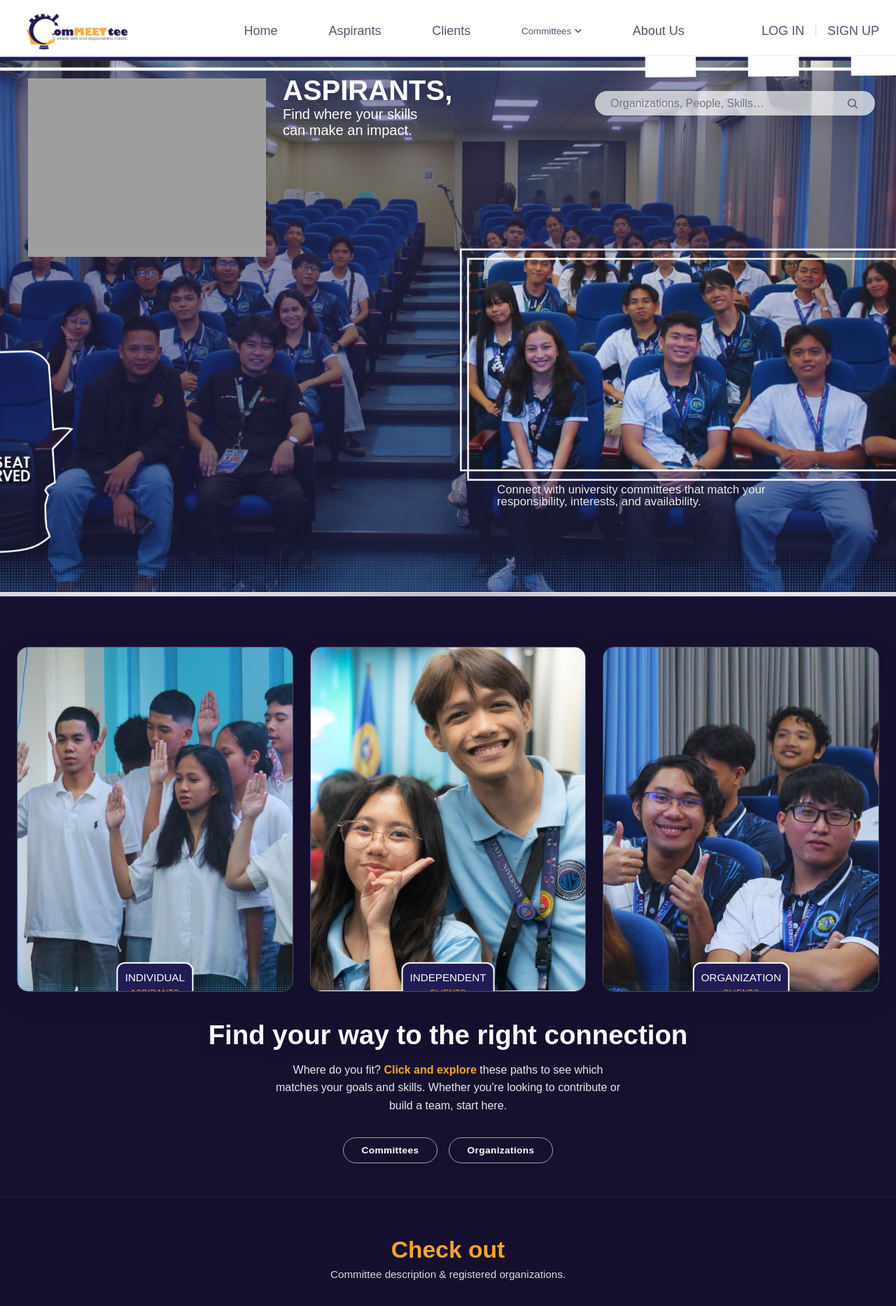
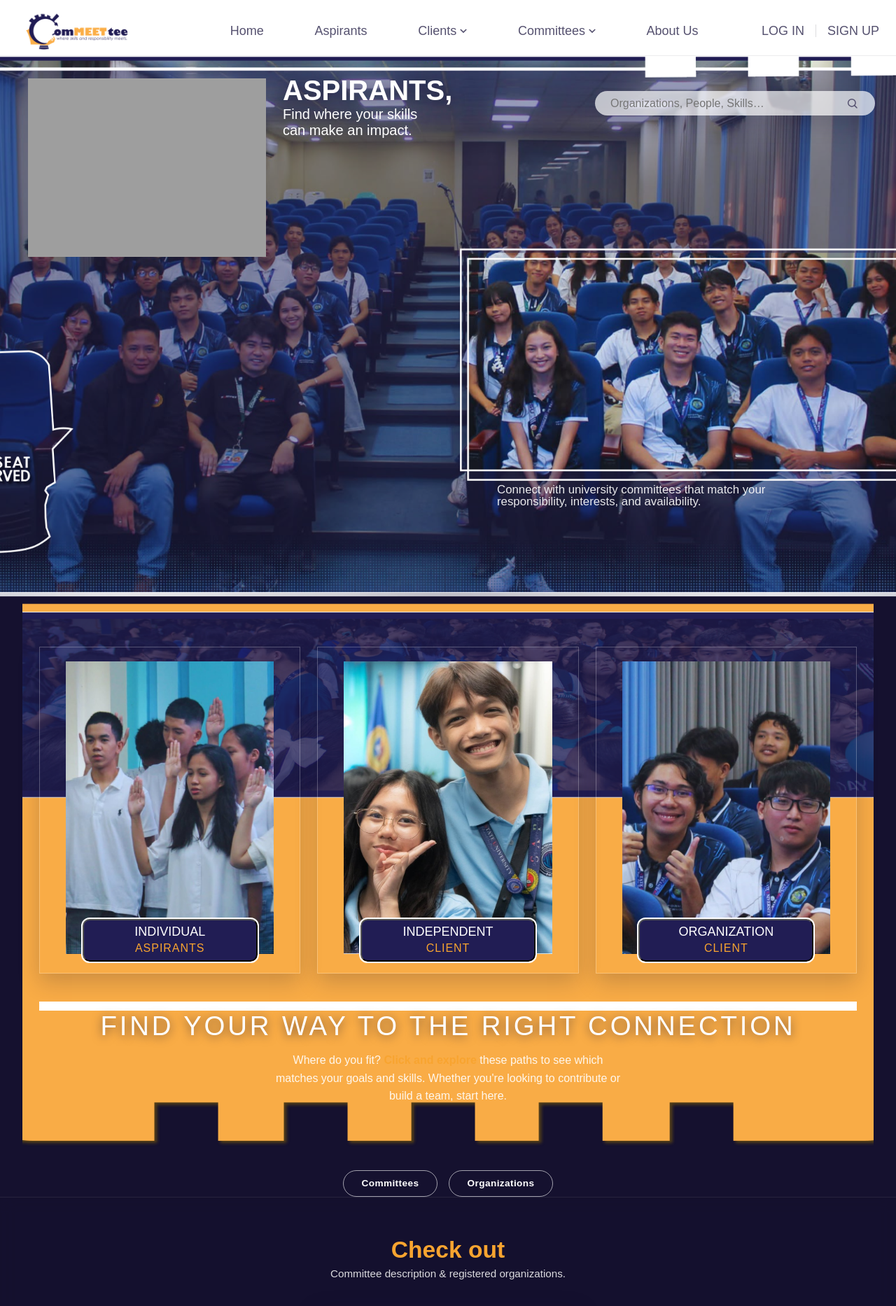
Before and after one commit to AraX23/webdev, a PHP site: page / in a window 1280 px wide. Shown: the top 1866 px of the page at 70% size. Run offline with PHP 8.4, Linux system fonts and the light colour scheme; some web fonts are replaced; grey boxes are pictures that could not be loaded.

Commit message:
Second Section and Descriptions

```diff
--- a/index.php
+++ b/index.php
@@ -23,16 +23,23 @@
             <ul>
                 <li><a href="#top" class="nav-pill">Home</a></li>
                 <li><a href="#aspirants" class="nav-pill" aria-expanded="false">Aspirants</a></li>
-                <li><a href="#clients" class="nav-pill">Clients</a></li>
+
                 <li class="has-dropdown">
-                <button class="nav-pill" aria-expanded="false">Committees <svg class="chev" viewBox="0 0 12 8" width="10" height="7"><path d="M1 1l5 5 5-5" stroke="currentColor" stroke-width="2" fill="none"/></svg></button>
+                <button class="nav-pill nav-pill-size" aria-expanded="false">Clients <svg class="chev" viewBox="0 0 12 8" width="10" height="7"><path d="M1 1l5 5 5-5" stroke="currentColor" stroke-width="2" fill="none"/></svg></button>
+                <ul class="dropdown">
+                        <li><a href="#">All Clients</a></li>
+                        <li><a href="#">Independent Clients</a></li>
+                        <li><a href="#">Organization Client</a></li>
+                    </ul>
+                </li>
+
+                <li class="has-dropdown">
+                <button class="nav-pill nav-pill-size" aria-expanded="false">Committees <svg class="chev" viewBox="0 0 12 8" width="10" height="7"><path d="M1 1l5 5 5-5" stroke="currentColor" stroke-width="2" fill="none"/></svg></button>
                     <ul class="dropdown">
                         <li><a href="#">Technicals</a></li>
                         <li><a href="#">Decorations</a></li>
                         <li><a href="#">Logistics</a></li>
                         <li><a href="#">Documentation</a></li>
-                        <li><a href="#">Marketing</a></li>
-                        <li><a href="#">Finance</a></li>
                     </ul>
                 </li>
                 <li><a href="#about" class="nav-pill">About Us</a></li>
@@ -82,38 +89,56 @@
             </button>
         </form>
     </div>
-
 </section>
 
 <!-- ============ CATEGORIES ============ -->
 <section class="categories" id="aspirants">
     <div class="categories-grid">
+
+<!-- ============ individual picture cards ============ -->
         <div class="category-card" style="--i:0">
             <img src="assets/category-individual.jpg" alt="Individual Aspirants">
-                 <span class="category-tag">INDIVIDUAL<br><small>ASPIRANTS</small></span>
+                <button class="category-tag" type="button" onclick="location.href='#aspirants-individual'">
+                    INDIVIDUAL<br><small>ASPIRANTS</small>
+                </button>
             </div>
-        <div class="category-card" style="--i:1">
+
+        <div class="category-card" style="--i:1" >
             <img src="assets/category-independent.jpg" alt="Independent Clients">
-            <span class="category-tag">INDEPENDENT<br><small>CLIENTS</small></span>
+                <button class="category-tag" type="button" onclick="location.href='#independent-client'">
+                    INDEPENDENT<br><small>CLIENT</small>
+                </button>
             </div>
+
         <div class="category-card" style="--i:2">
             <img src="assets/category-organization.jpg" alt="Organization Clients">
-            <span class="category-tag">ORGANIZATION<br><small>CLIENTS</small></span>
+                <button class="category-tag" type="button" onclick="location.href='#aspirants-individual'">
+                    ORGANIZATION<br> <small>CLIENT</small>
+                </button>
             </div>
     </div>
 
+<!-- ============ thin square below the cards ============ -->
     <div class="categories-copy">
-        <h2>Find your way to the right connection</h2>
-        <p>Where do you fit? <strong>Click and explore</strong> these paths to see which matches your goals and skills. Whether you're looking to contribute or build a team, start here.</p>
+
+<!-- ============ engaging text ============ -->
+        <div class="thin-square"></div>
+            <h2>FIND YOUR WAY TO THE RIGHT CONNECTION </h2>
+                <p>Where do you fit?
+                    <strong> Click and explore</strong>
+                    these paths to see which matches your goals and skills. Whether you're looking to contribute or build a team, start here.
+                </p>
         </div>
+</section>
 
+<!-- ============ COMMITTEES CAROUSEL ============ -->
+
+<!-- ============ choices for carousel ============ -->
     <div class="categories-links">
         <a href="#committees" class="pill-link">Committees</a>
         <a href="#" class="pill-link">Organizations</a>
     </div>
-</section>
 
-<!-- ============ COMMITTEES CAROUSEL ============ -->
 <section class="carousel-section" id="committees">
     <p class="carousel-kicker">Check out</p>
     <p class="carousel-subtext">Committee description &amp; registered organizations.</p>
--- a/style.css
+++ b/style.css
@@ -113,6 +113,10 @@ button { font-family: inherit; cursor: pointer; }
 .primary-nav { flex: 1; display: flex; justify-content: center; }
 .primary-nav > ul { display: flex; align-items: center; gap: 0.25rem;}
 
+.nav-pill-size {
+    font-size: 18px;
+}
+
 .nav-pill {
     display: inline-flex;
     align-items: center;
@@ -220,12 +224,12 @@ button { font-family: inherit; cursor: pointer; }
 
 /* =========================== HERO =========================== */
 .hero {
-    position: relative; /* fixes the scrim bug */
+    position: relative;
     background-image: url('assets/hero-bg.png');
     background-size: cover;
     background-position: center;
     background-repeat: no-repeat;
-    display: flex;
+    display: block;
     min-height:780px;
     align-items: flex-start;
     justify-content: flex-start;
@@ -375,7 +379,9 @@ button { font-family: inherit; cursor: pointer; }
     transition-delay: calc(var(--i, 0) * 0.08s);
 }
 .category-card.is-visible,
-.testimonial-card.is-visible { opacity: 1; transform: translateY(0); }
+.testimonial-card.is-visible { opacity: 3; transform: translateY(0); border-radius: 0px;
+}
+
 
 /* =========================== CTA STRIP =========================== */
 .cta-strip {
@@ -444,11 +450,21 @@ button { font-family: inherit; cursor: pointer; }
 /* =========================== CATEGORIES =========================== */
 .categories {
     position: relative;
-    max-width: 1280px;
+    width: 95%;
     margin: 0 auto;
+    background-image: url('assets/category-bg.png');
+    background-size: cover;
+    background-position: center;
+    background-repeat: no-repeat;
+    display: block;
+    align-items: center;
+    justify-content: center;
+    min-height: 780px;
     padding: 4rem 1.5rem 3rem;
     text-align: center;
+
 }
+
 .categories-grid {
     display: grid;
     grid-template-columns: repeat(3, 1fr);
@@ -465,42 +481,62 @@ button { font-family: inherit; cursor: pointer; }
     border: 1px solid rgba(255,255,255,0.25);
 }
 .category-card img {
-    width: 100%;
-    height: 100%;
+    width: 80%;
+    height: 90%;
+    margin-top: 20px;
     object-fit: cover;
-    display: block;
+    display: sticky;
     transition: transform 0.4s ease;
+
 }
-.category-card:hover img { transform: scale(1.06); }
+.category-card:hover img {
+    transform: scale(1.06);
+}
 
 .category-tag {
     position: absolute;
-    z-index:1;
+    cursor: pointer;
     left: 50%;
     bottom: 1rem;
-    transform: translateX(-50%) translateY(60%);
+    width: 250px;
+    padding: 5px;
+    line-height: 1.3;
+    color: var(--white);
     background: var(--navy);
-    color: var(--white);
+    font-size: 18px;
     font-family: var(--font-body);
     font-weight: var(--font-weight);
-    font-size: 0.95rem;
-    line-height: 1.3;
-    padding: 10px;
     border-radius: 10px;
     outline: 2px solid var(--white);
-    white-space: nowrap;
-    box-shadow: 20px 30px 20px rgba(21,17,47,0.4);
+    white-space: nowrap; /*para daw dili mo break ang text*/
+    transform: translateX(-50%);
+
 }
-.category-tag small { font-family: var(--font-body); font-weight: var(--font-weight); font-size: 0.7rem; color: var(--orange); letter-spacing: 0.06em; }
+.category-tag small {
+    font-family: var(--font-body);
+    font-weight: var(--font-weight);
+    font-size: 1rem; color: var(--orange);
+    letter-spacing: 0.06em; }
+
 .category-tag:hover {
-    box-shadow: 0 20px 40px rgba(21,17,47,0.5);
-    transform: translateX(-55%) translateY(55%);
+    box-shadow: 0 20px 40px var(--navy-deep);
+    transform: translateY(10%) translateX(-50%);
+    transform: 0.5s ease;
+    text-shadow: 5px 2px 18px var(--white);
+}
+
+.thin-square {
+    width: 100%;
+    height: 13px;
+    margin: 0 auto;
+    background-color: white;
 }
 
 .categories-copy h2 {
     font-family: var(--font-display);
-    font-weight: 5px;
+    font-weight: var(--font-weight);
     font-size: clamp(1.6rem, 3.4vw, 2.4rem);
+    letter-spacing: 0.10em;
     color: var(--white);
     margin: 0 0 0.9rem;
     text-shadow: 0 2px 14px rgba(21,17,47,0.6);
```
Also changed, not shown: assets/category-bg.png (added), assets/whitebg.svg (added). Lines whose indentation alone changed are shown as unchanged.
